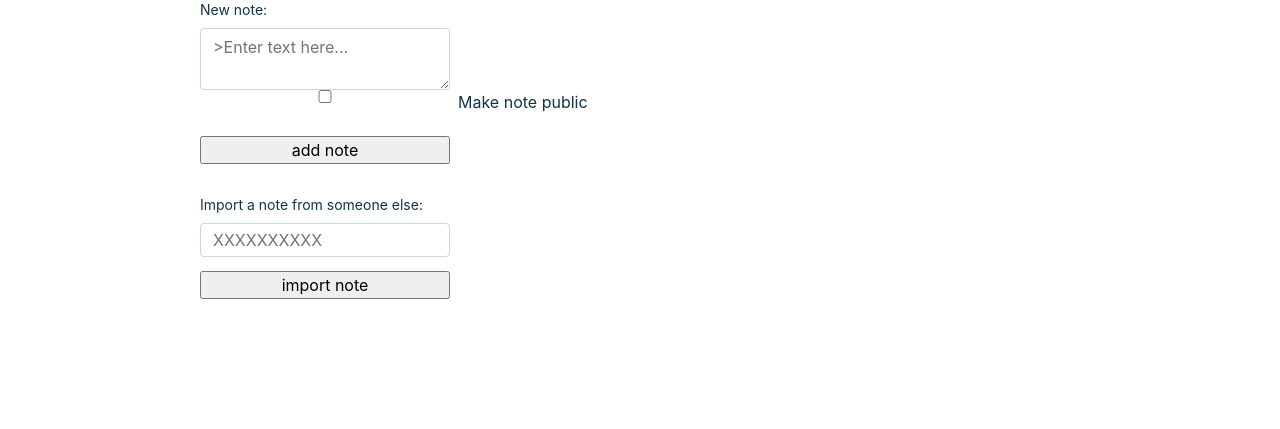
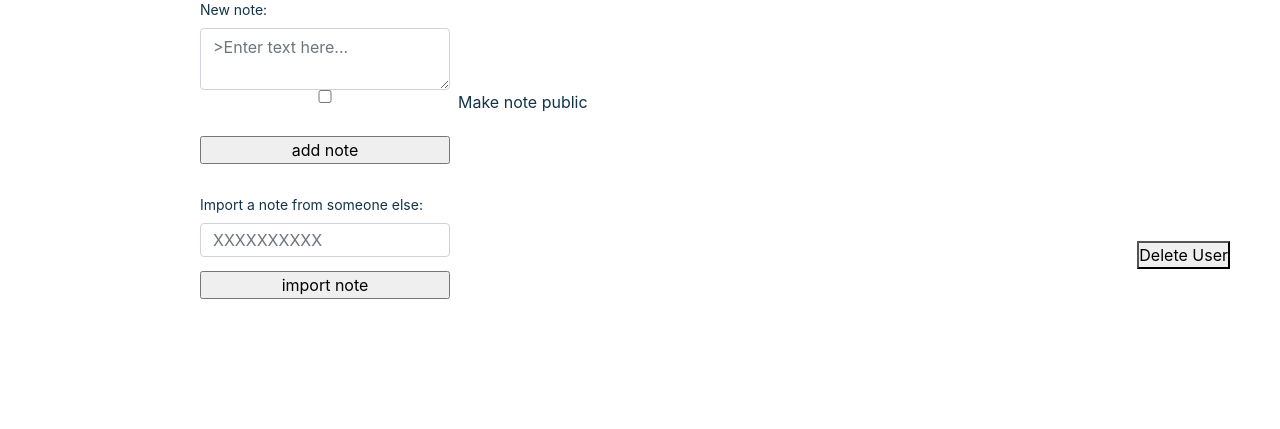
Before and after one commit to brycerkr/security-2, a Flask app: page /notes/ in a window 1280 px wide; the page is wider, and only the part inside the window is pictured. Shown: the part 501-930 px from the top of that part. Run offline with Flask 3, Linux system fonts and the light colour scheme; the visitor is signed in with stand-in values (Sample User, id 1); data that the repository does not hold is empty; some libraries are stand-ins or nearby versions.

Commit message:
feat: user deletion

```diff
--- a/app.py
+++ b/app.py
@@ -19,7 +19,6 @@ def init_db():
     admin_pw = ''.join(secrets.choice(alphabet) for _ in range(16))  # 16-char random password
 
     admin_pw_hash = bcrypt.hashpw(admin_pw.encode('utf-8'), bcrypt.gensalt()).decode('utf-8')
-    print("admin pw: %s" %admin_pw)
     db.executescript("""
 
 DROP TABLE IF EXISTS users;
@@ -43,6 +42,7 @@ CREATE TABLE users (
 """)
 
     statement = """INSERT INTO users(id,username,password) VALUES(null,?,?);"""
+    print("Admin Password (save this!): %s" %admin_pw)
     db.execute(statement, ("admin",admin_pw_hash))
     conn.commit()
     conn.close()
@@ -116,7 +116,7 @@ def notes():
                 publicNote = False
             db = connect_db()
             c = db.cursor()
-            statement = """INSERT INTO notes(id,assocUser,dateWritten,note,publicID) VALUES(null,?,?,?,?);"""
+            statement = """INSERT INTO notes(id,assocUser,dateWritten,note,publicID,publicNote) VALUES(null,?,?,?,?,?);"""
             print(statement)
             c.execute(statement, (session['userid'],time.strftime('%Y-%m-%d %H:%M:%S'),note,random.randrange(1000000000, 9999999999),publicNote))
             db.commit()
@@ -278,6 +278,23 @@ def logout():
     session.clear()
     return redirect(url_for('index'))
 
+@app.route("/delete_user", methods=["POST"])
+@login_required
+def delete_user():
+    user_id = session['userid']
+
+    db = connect_db()
+    c = db.cursor()
+    statement = "DELETE FROM notes WHERE assocUser = ?"
+    c.execute(statement, (user_id,))
+    statement = "DELETE FROM users WHERE id = ?"
+    c.execute(statement, (user_id,))
+    db.commit()
+    db.close()
+
+    session.clear()
+    return(redirect(url_for('index')))
+
 if __name__ == "__main__":
     #create database if it doesn't exist yet
     if not os.path.exists(app.database):
--- a/templates/notes.html
+++ b/templates/notes.html
@@ -126,6 +126,12 @@ ol, ul, dl {
   position: absolute;
   right: 50px;
   top: 30px;
+}
+
+.notes__delete-user {
+  position: absolute;
+  right: 50px;
+  bottom: 30px;
 }
 
 .notes__title-user {
@@ -304,6 +310,12 @@ ol, ul, dl {
               <p class="p-large"><strong>Error:</strong> {{ importerror }}
         {% endif %}
       </section>
+      <section>
+        <form action="{{ url_for('delete_user') }}" method="post" class="notes__delete-user">
+          <input type="hidden" name="csrf_token" value="{{ csrf_token() }}">
+          <button href="#" class="btn-solid-lg">Delete User</button>
+        </form>
+      </section>
 
     <script src={{ url_for('static',filename='js/jquery.min.js') }}></script>
     <script src={{ url_for('static',filename='js/popper.min.js') }}></script>
```
